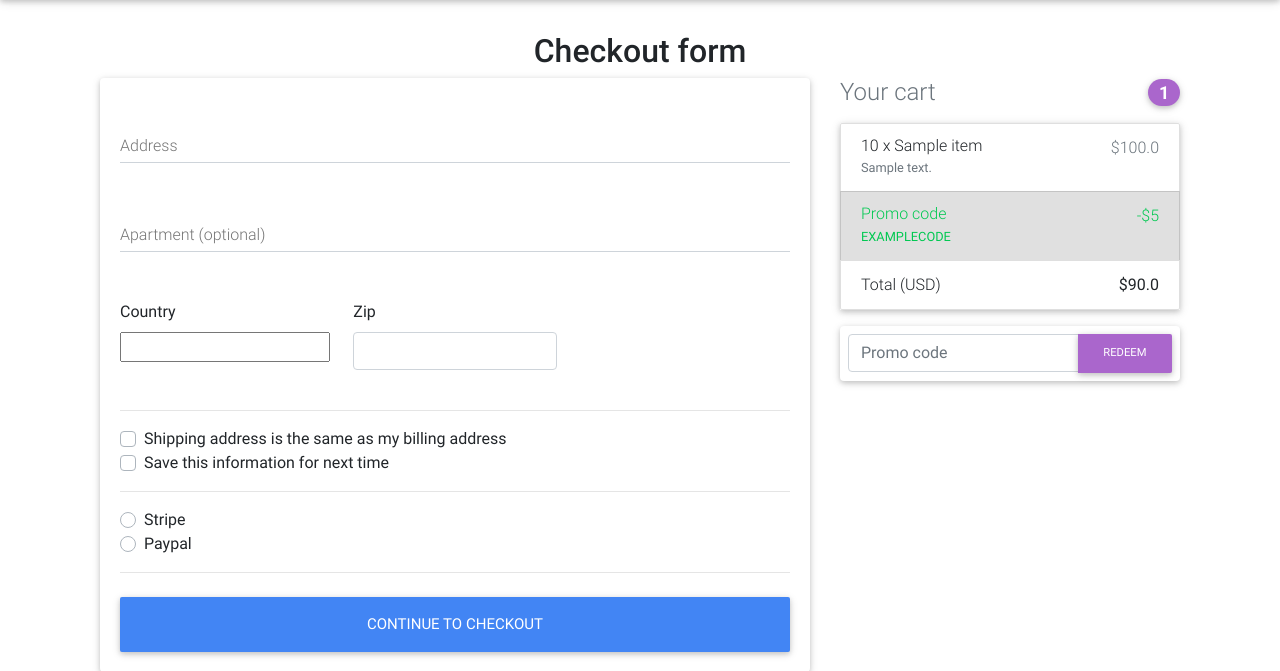
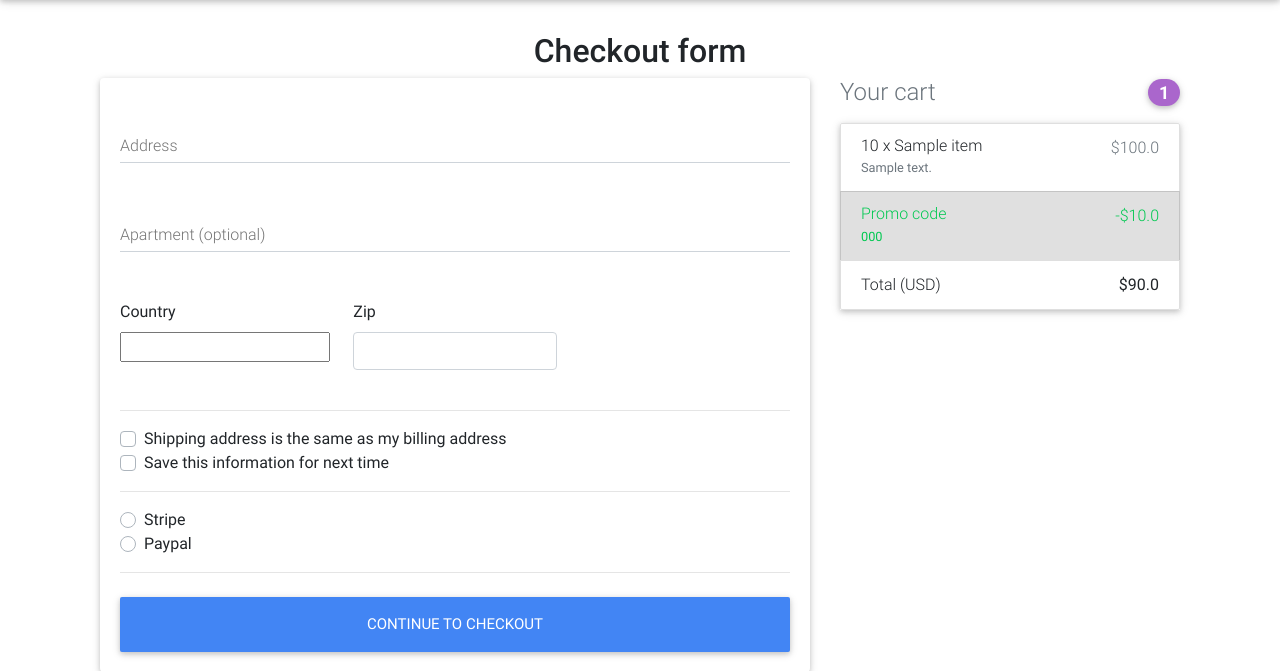
Before and after one commit to amin72/ecommerce_django, a Django app: template templates/checkout.html in a window 1280 px wide. Shown: the part 64-735 px from the top of the page. Run offline with Django 3.2, Linux system fonts and the light colour scheme; the template is opened without the code that fills it: values that come from a table or form of the project are taken from there, others are empty; tables that the repository leaves empty hold one stand-in row (values such as "Sample post"); parts of the project's set-up code (start-up, migrations or seed data) failed here and were passed over; some libraries are stand-ins or nearby versions.

Commit message:
extract reusable html code in order_snippet.html

```diff
--- a/templates/checkout.html
+++ b/templates/checkout.html
@@ -109,47 +109,7 @@
                     </span>
                 </h4>
 
-                <!-- Cart -->
-                <ul class="list-group mb-3 z-depth-1">
-                    {% for order_item in order.items.all %}
-                        <li class="list-group-item d-flex justify-content-between lh-condensed">
-                            <div>
-                                <h6 class="my-0">
-                                    {{ order_item.quantity }} x {{ order_item.item.title }}
-                                </h6>
-                                <small class="text-muted">{{ order_item.item.description }}</small>
-                            </div>
-                            <span class="text-muted">${{ order_item.get_final_price }}</span>
-                        </li>
-                    {% endfor %}
-
-                    <li class="list-group-item d-flex justify-content-between bg-light">
-                        <div class="text-success">
-                            <h6 class="my-0">Promo code</h6>
-                            <small>EXAMPLECODE</small>
-                        </div>
-                        <span class="text-success">-$5</span>
-                    </li>
-                    <li class="list-group-item d-flex justify-content-between">
-                        <span>Total (USD)</span>
-                        <strong>${{ order.get_total }}</strong>
-                    </li>
-                </ul>
-                <!-- Cart -->
-
-                <!-- Promo code -->
-                <form class="card p-2">
-                    <div class="input-group">
-                        <input type="text" class="form-control" placeholder="Promo code" aria-label="Recipient's username" aria-describedby="basic-addon2">
-                        <div class="input-group-append">
-                            <button class="btn btn-secondary btn-md waves-effect m-0" type="button">Redeem</button>
-                        </div>
-                    </div>
-                </form>
-                <!-- Promo code -->
-
-            </div>
-            <!--Grid column-->
+            {% include "order_snippet.html" with order=order %}
 
         </div>
         <!--Grid row-->
--- /dev/null
+++ b/templates/order_snippet.html
@@ -0,0 +1,42 @@
+<!-- Cart -->
+<ul class="list-group mb-3 z-depth-1">
+    {% for order_item in order.items.all %}
+        <li class="list-group-item d-flex justify-content-between lh-condensed">
+            <div>
+                <h6 class="my-0">
+                    {{ order_item.quantity }} x {{ order_item.item.title }}
+                </h6>
+                <small class="text-muted">{{ order_item.item.description | truncatechars:126 }}</small>
+            </div>
+            <span class="text-muted">${{ order_item.get_final_price }}</span>
+        </li>
+    {% endfor %}
+
+    <li class="list-group-item d-flex justify-content-between bg-light">
+        <div class="text-success">
+            <h6 class="my-0">Promo code</h6>
+            <small>{{ order.coupon.code }}</small>
+        </div>
+        <span class="text-success">-${{ order.coupon.amount }}</span>
+    </li>
+    <li class="list-group-item d-flex justify-content-between">
+        <span>Total (USD)</span>
+        <strong>${{ order.get_total }}</strong>
+    </li>
+</ul>
+<!-- Cart -->
+
+<!-- Promo code -->
+{% if DISPLAY_COUPON_FORM %}
+    <!-- Coupon Form -->
+    <form class="card p-2" method="post" action="{% url 'core:add_coupon' %}">
+        {% csrf_token %}
+
+        <div class="input-group">
+            {{ coupon_form.code }}
+            <div class="input-group-append">
+                <button class="btn btn-secondary btn-md waves-effect m-0" type="submit">Redeem</button>
+            </div>
+        </div>
+    </form>
+{% endif %}
--- a/templates/payment.html
+++ b/templates/payment.html
@@ -159,8 +159,10 @@
 
           </div>
         </div>
+      </div>
 
-      </div>
+      {% include "order_snippet.html" with order=order %}
+
     </div>
 
 {% endblock content %}
```
